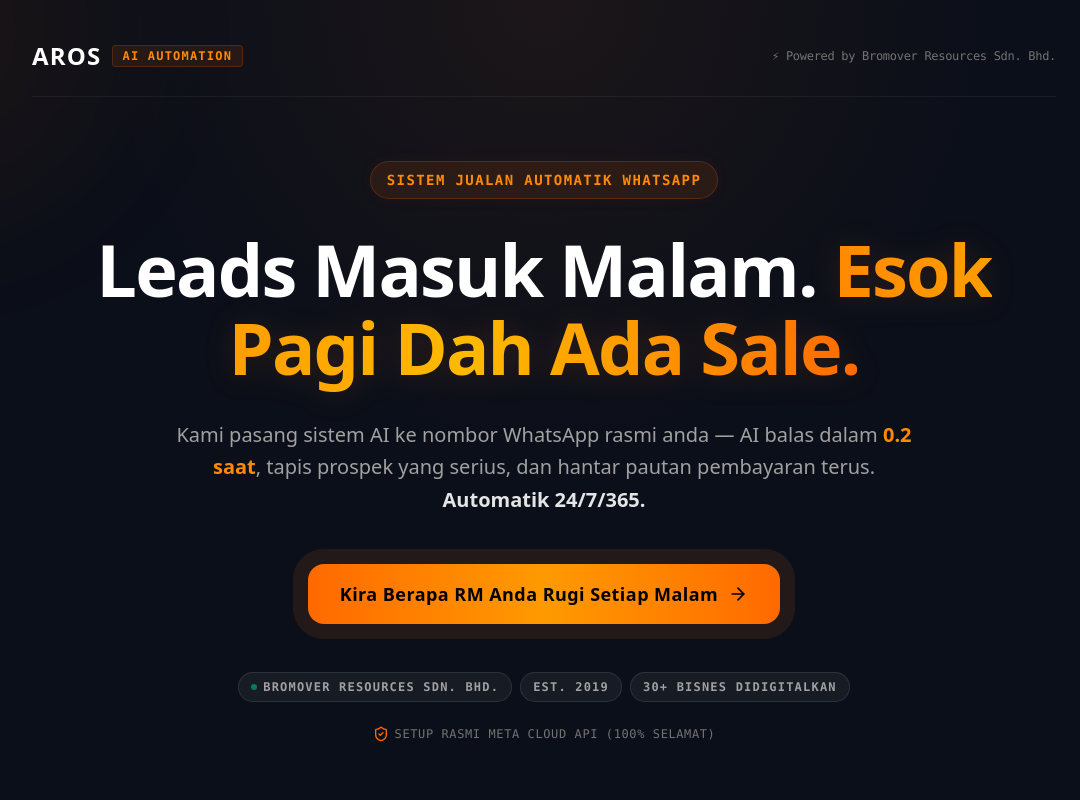
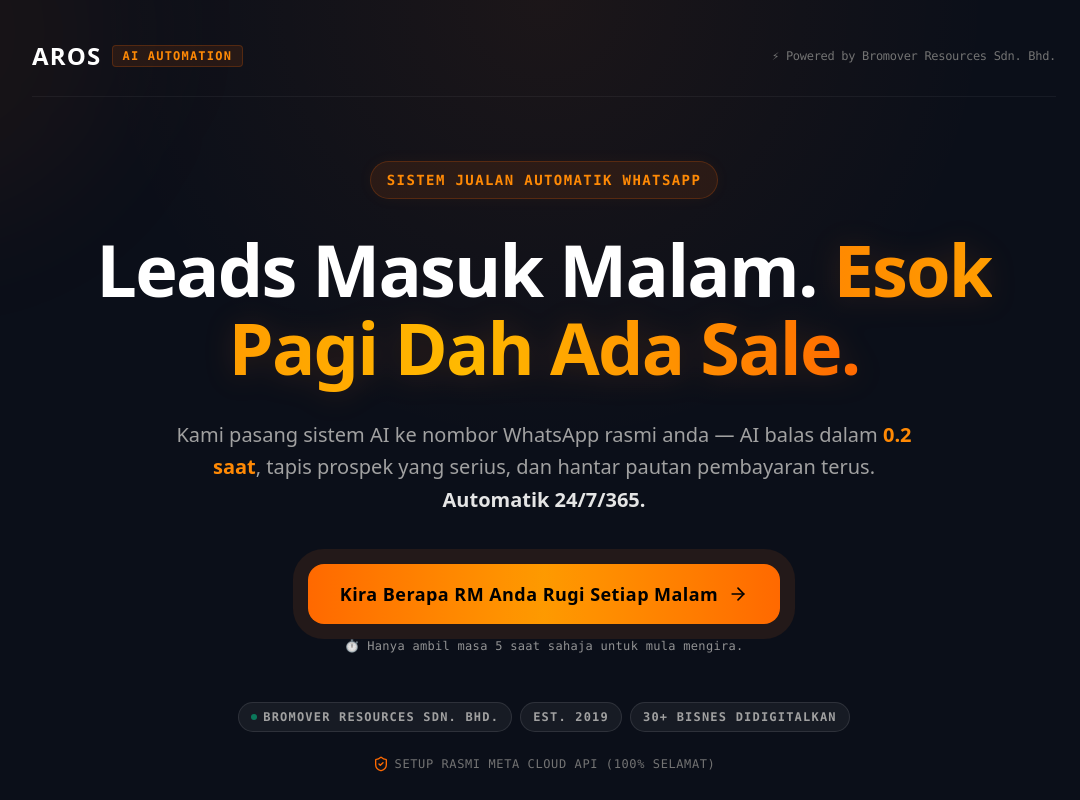
Before and after one commit to opsfunnelmatter-png/aros-salespage-ai, a Next.js app: page / in a window 1280 px wide. Shown: the top 800 px of the page, without its empty margins (96-1176 px from the left). Built offline with nearby package versions, Linux system fonts and the light colour scheme.

Commit message:
copy: add 5-second helper text below hero CTA button

```diff
--- a/src/app/01-hero.js
+++ b/src/app/01-hero.js
@@ -85,6 +85,10 @@ export default function HeroSection({ dailyBudget }) {
             Kira Berapa RM Anda Rugi Setiap Malam
             <ArrowRight className="w-5 h-5 group-hover:translate-x-1.5 transition-transform duration-200 shrink-0" />
           </button>
+
+          <div className="mt-3.5 text-xs font-mono text-neutral-400/90 tracking-wide flex items-center justify-center gap-1.5 select-none">
+            ⏱️ Hanya ambil masa 5 saat sahaja untuk mula mengira.
+          </div>
         </div>
 
         {/* CREDIBILITY ANCHOR BAR */}
```
